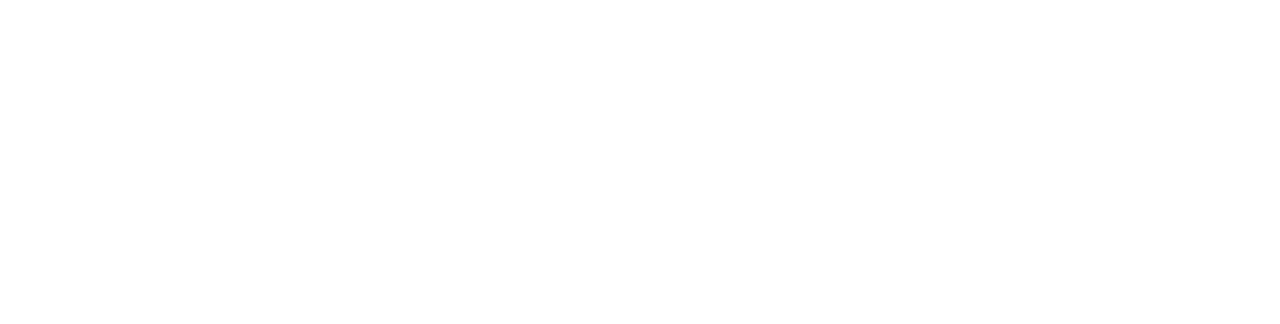
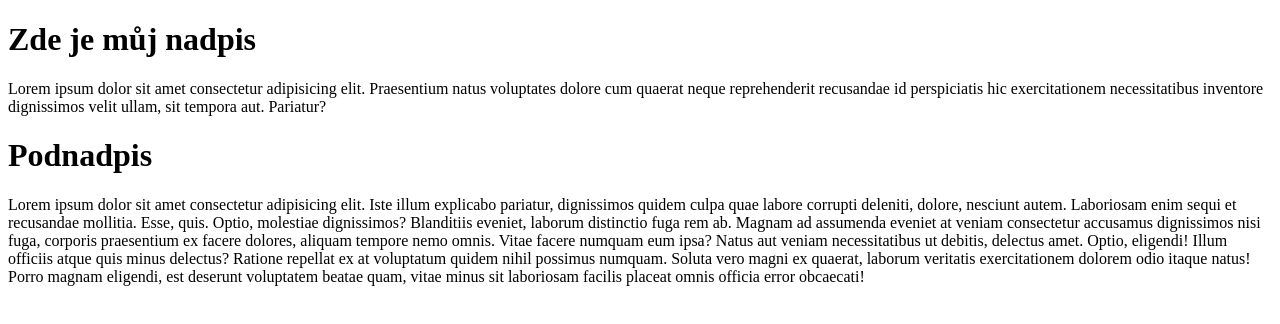
Before and after one commit to Maketa1721/testdemo2, a plain HTML site: page index.html in a window 1280 px wide. Drawn offline with Linux system fonts and the light colour scheme.

Commit message:
Vytvořena H1 s odstavcem a další H1 s odstavcem

```diff
--- a/index.html
+++ b/index.html
@@ -8,6 +8,13 @@
     <title>Document</title>
 </head>
 <body>
+    <h1>Zde je můj nadpis</h1>
+    <p>Lorem ipsum dolor sit amet consectetur adipisicing elit. Praesentium natus voluptates dolore cum quaerat neque reprehenderit recusandae id perspiciatis hic exercitationem necessitatibus inventore dignissimos velit ullam, sit tempora aut. Pariatur?</p>
+    <h1>Podnadpis</h1>
+    <p>Lorem ipsum dolor sit amet consectetur adipisicing elit. Iste illum explicabo pariatur, dignissimos quidem culpa quae labore corrupti deleniti, dolore, nesciunt autem. Laboriosam enim sequi et recusandae mollitia. Esse, quis.
+    Optio, molestiae dignissimos? Blanditiis eveniet, laborum distinctio fuga rem ab. Magnam ad assumenda eveniet at veniam consectetur accusamus dignissimos nisi fuga, corporis praesentium ex facere dolores, aliquam tempore nemo omnis.
+    Vitae facere numquam eum ipsa? Natus aut veniam necessitatibus ut debitis, delectus amet. Optio, eligendi! Illum officiis atque quis minus delectus? Ratione repellat ex at voluptatum quidem nihil possimus numquam.
+    Soluta vero magni ex quaerat, laborum veritatis exercitationem dolorem odio itaque natus! Porro magnam eligendi, est deserunt voluptatem beatae quam, vitae minus sit laboriosam facilis placeat omnis officia error obcaecati!</p>
 
 </body>
 </html>
```
